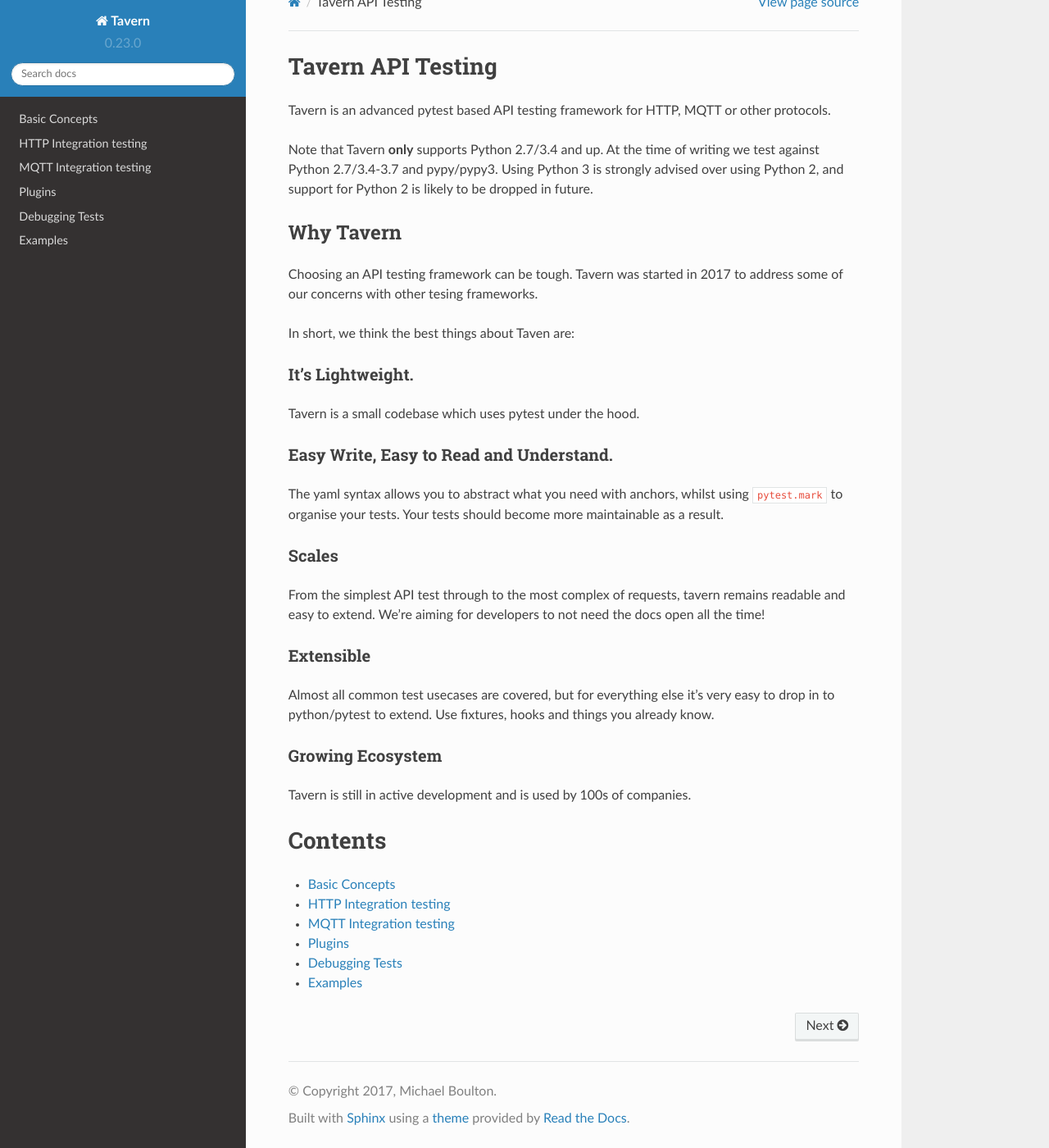
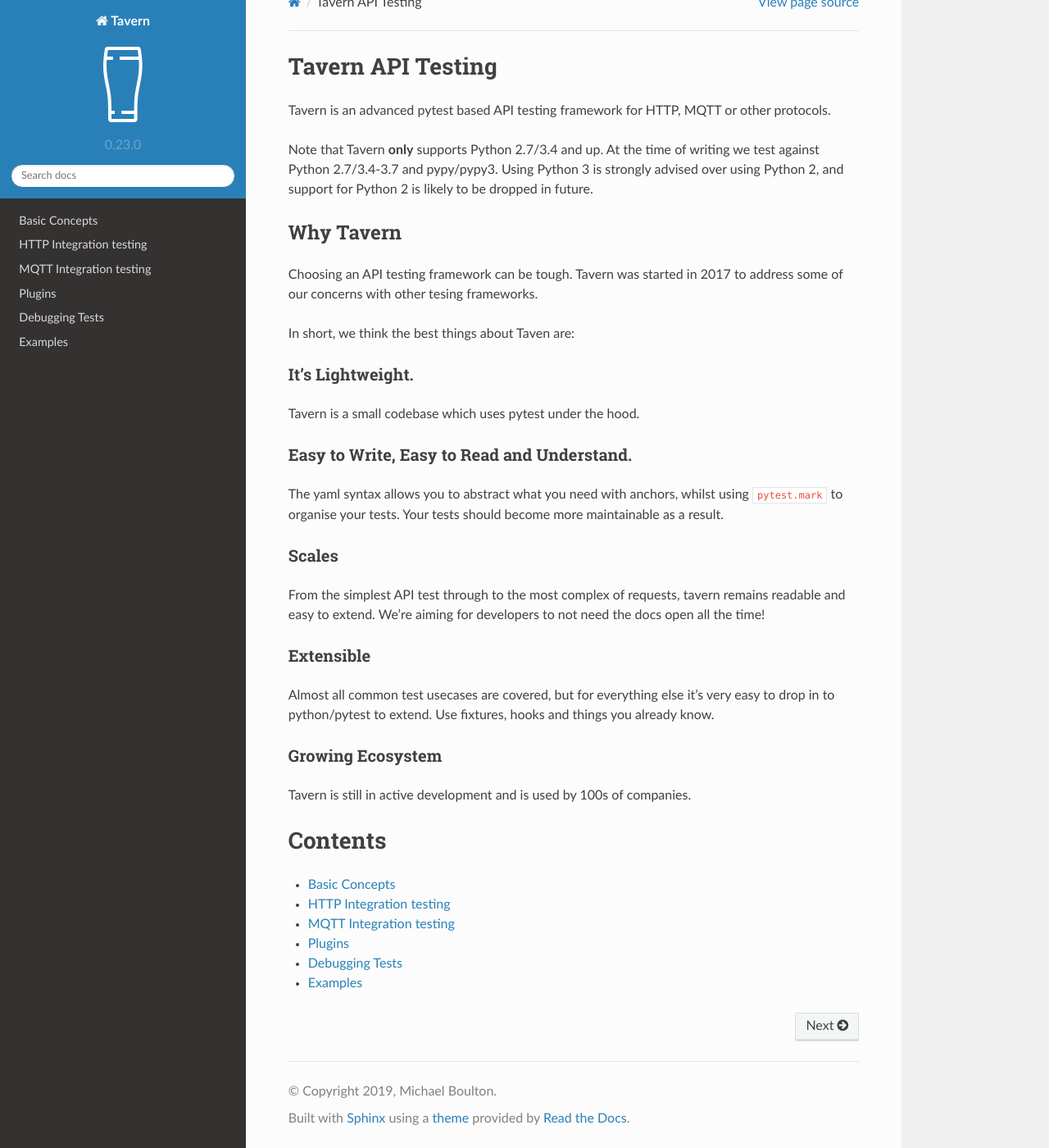
Before and after one commit to taverntesting/tavern, a Sphinx documentation site: the page built from docs/source/index.md, in a window 1280 px wide and 1400 px high, scrolled down 37 px. Shown: the whole window at 82% size. Built offline with Sphinx 7.4.7 and the Read the Docs theme 2.0.0, drawn with Linux system fonts in a browser that asks for light colours; formulas are drawn with MathJax 3.

Commit message:
added logo

```diff
--- a/docs/source/conf.py
+++ b/docs/source/conf.py
@@ -61,8 +61,9 @@
 
 # General information about the project.
 project = 'Tavern'
-copyright = '2017, Michael Boulton'
+copyright = '2019, Michael Boulton'
 author = 'Michael Boulton'
+html_logo = "_static/icon.png"
 
 # The version info for the project you're documenting, acts as replacement for
 # |version| and |release|, also used in various other places throughout the
--- a/docs/source/index.md
+++ b/docs/source/index.md
@@ -17,7 +17,7 @@
 ### It's Lightweight.
 Tavern is a small codebase which uses pytest under the hood.
 
-### Easy Write, Easy to Read and Understand.
+### Easy to Write, Easy to Read and Understand.
 The yaml syntax allows you to abstract what you need with anchors, whilst using `pytest.mark` to organise your tests. Your tests should become more maintainable as a result.
 
 ### Scales
```
Also changed, not shown: docs/source/_static/favicon.png (added), docs/source/_static/icon.png (added).
